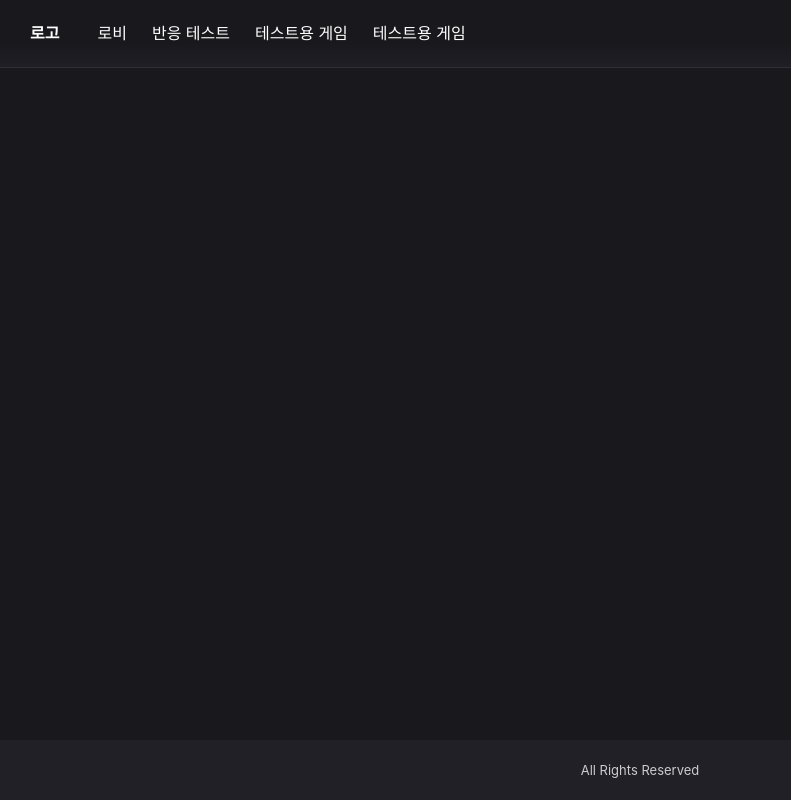
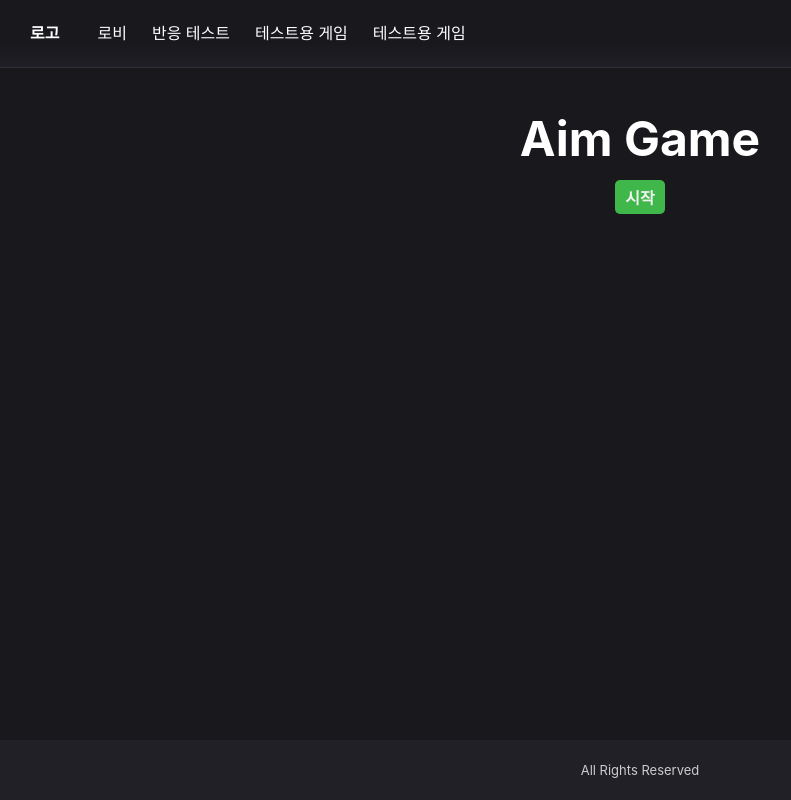
Before and after one commit to ddoniddoni/minigame, a Next.js app: page /aimtest in a window 1280 px wide. Shown: the whole page, without its empty margins (0-791 px from the left). Built offline with nearby package versions, Linux system fonts and the light colour scheme.

Commit message:
[추가] Aim-Test Game 완료

```diff
--- /dev/null
+++ b/app/(default-layout)/aimtest/aimTest.tsx
@@ -0,0 +1,123 @@
+'use client';
+
+import { useEffect, useRef, useState } from 'react';
+
+type Ball = {
+  n: number;
+  x: number;
+  y: number;
+};
+
+export default function AimTest() {
+  const [phase, setPhase] = useState<'ready' | 'count' | 'play' | 'done'>(
+    'ready',
+  );
+  const [count, setCount] = useState(3);
+  const [balls, setBalls] = useState<Ball[]>([]);
+  const [target, setTarget] = useState(1);
+  const boxRef = useRef<HTMLDivElement>(null);
+  const startRef = useRef(0);
+  const endRef = useRef(0);
+
+  const start = () => {
+    setPhase('count');
+    setCount(3);
+  };
+
+  useEffect(() => {
+    if (phase !== 'count') return;
+    if (count === 0) {
+      setPhase('play');
+      return;
+    }
+    const t = setTimeout(() => setCount((p) => p - 1), 1000);
+    return () => clearTimeout(t);
+  }, [phase, count]);
+
+  useEffect(() => {
+    if (phase !== 'play') return;
+    makeBalls();
+    startRef.current = performance.now();
+  }, [phase]);
+
+  const makeBalls = () => {
+    const box = boxRef.current;
+    if (!box) return;
+    const r = 25;
+    const w = box.clientWidth;
+    const h = box.clientHeight;
+    const arr: Ball[] = [];
+    while (arr.length < 7) {
+      const x = Math.random() * (w - r * 2) + r;
+      const y = Math.random() * (h - r * 2) + r;
+      const ok = arr.every((b) => {
+        const dx = b.x - x;
+        const dy = b.y - y;
+        return Math.sqrt(dx * dx + dy * dy) > r * 2;
+      });
+      if (ok) arr.push({ n: arr.length + 1, x, y });
+    }
+    setBalls(arr);
+    setTarget(1);
+  };
+
+  const clickBall = (n: number) => {
+    if (n !== target) return;
+
+    setBalls((prev) => prev.filter((b) => b.n !== n));
+
+    if (target === 7) {
+      endRef.current = performance.now();
+      setPhase('done');
+    } else {
+      setTarget(n + 1);
+    }
+  };
+
+  const restart = () => {
+    setPhase('ready');
+    setBalls([]);
+    setTarget(1);
+    setCount(3);
+  };
+
+  return (
+    <div className="aimtest-game-container">
+      <h2 className="game-title">Aim Game</h2>
+      {phase === 'ready' && (
+        <div className="btn-container">
+          <button className="start-btn" onClick={start}>
+            시작
+          </button>
+        </div>
+      )}
+
+      <div ref={boxRef} className="game-screen">
+        {phase === 'count' && <div className="count">{count}</div>}
+        {phase === 'play' &&
+          balls.map((b) => (
+            <div
+              key={b.n}
+              className="ball"
+              style={{
+                left: b.x,
+                top: b.y,
+              }}
+              onClick={() => clickBall(b.n)}
+            >
+              {b.n}
+            </div>
+          ))}
+      </div>
+
+      {phase === 'done' && (
+        <div className="result">
+          결과 {((endRef.current - startRef.current) / 1000).toFixed(3)} 초
+          <button className="re-btn" onClick={restart}>
+            다시하기
+          </button>
+        </div>
+      )}
+    </div>
+  );
+}
--- a/app/(default-layout)/aimtest/page.tsx
+++ b/app/(default-layout)/aimtest/page.tsx
@@ -1,8 +1,11 @@
+import AimTest from './aimTest';
+
 export default function AimTestPage() {
   return (
     <>
       <main className="layout-pages page-aimtest">
         <h1 className="hidden">에임 테스트</h1>
+        <AimTest />
       </main>
     </>
   );
--- a/app/(default-layout)/reaction-game/reactionGame.tsx
+++ b/app/(default-layout)/reaction-game/reactionGame.tsx
@@ -68,7 +68,7 @@ export default function ReactionGame() {
 
   return (
     <div className="reaction-game-container">
-      <h2 className="game-title">⚡ 반응속도 테스트 ⚡</h2>
+      <h2 className="game-title">⚡ 반응속도 Game ⚡</h2>
 
       {/* 스크린 리더가 메시지 변화를 읽을 수 있게 */}
       <p className="message" aria-live="polite">
--- /dev/null
+++ b/app/assets/styles/@pages/_aim-test.scss
@@ -0,0 +1,91 @@
+@use '../@abstracts/' as *;
+
+.page-aimtest {
+  .aimtest-game-container {
+    flex: 1;
+    display: flex;
+    flex-direction: column;
+    justify-content: center;
+  }
+
+  .game-title {
+    display: flex;
+    align-items: center;
+    justify-content: center;
+    @include font(64, 700, #fff);
+    @include respond-to('tablet-over') {
+      @include font(48, 700, #fff);
+    }
+    @include respond-to('phone') {
+      @include font(30, 700, #fff);
+    }
+  }
+
+  .btn-container {
+    display: flex;
+    align-items: center;
+    justify-content: center;
+    .start-btn {
+      padding: 5px 10px;
+      margin-block-start: 10px;
+      @include font(16, 700, #f1f1f1);
+      background-color: rgb(64, 183, 74);
+      border-radius: 5px;
+    }
+  }
+
+  .message {
+    display: flex;
+    align-items: center;
+    justify-content: center;
+    @include font(28, 700, #fff);
+    @include respond-to('tablet-over') {
+      @include font(24, 700, #fff);
+    }
+    @include respond-to('phone') {
+      @include font(20, 700, #fff);
+    }
+  }
+  .game-screen {
+    position: relative;
+    flex: 1;
+    padding: 20px 40px;
+    display: flex;
+    justify-content: center;
+    .count {
+      flex: 1;
+      display: flex;
+      align-items: center;
+      justify-content: center;
+      @include font(100, 700, #ffffff);
+    }
+  }
+
+  .ball {
+    position: absolute;
+    cursor: pointer;
+    height: 50px;
+    width: 50px;
+    border-radius: 50%;
+    display: flex;
+    justify-content: center;
+    align-items: center;
+    background: rgb(68, 123, 39);
+    @include font-size(20);
+  }
+  .result {
+    margin-block-start: 16px;
+    display: flex;
+    flex-direction: column;
+    align-items: center;
+    justify-content: center;
+    @include font(20, 400, #c7c7c7);
+    .re-btn {
+      padding: 5px 10px;
+      margin-block-start: 10px;
+      @include font(12, 400, #f1f1f1);
+      background-color: rgb(64, 183, 74);
+      border-radius: 5px;
+    }
+  }
+}
--- a/app/assets/styles/@pages/_index.scss
+++ b/app/assets/styles/@pages/_index.scss
@@ -1,2 +1,3 @@
 @forward 'lobby';
 @forward 'reaction-game';
+@forward 'aim-test';
```
